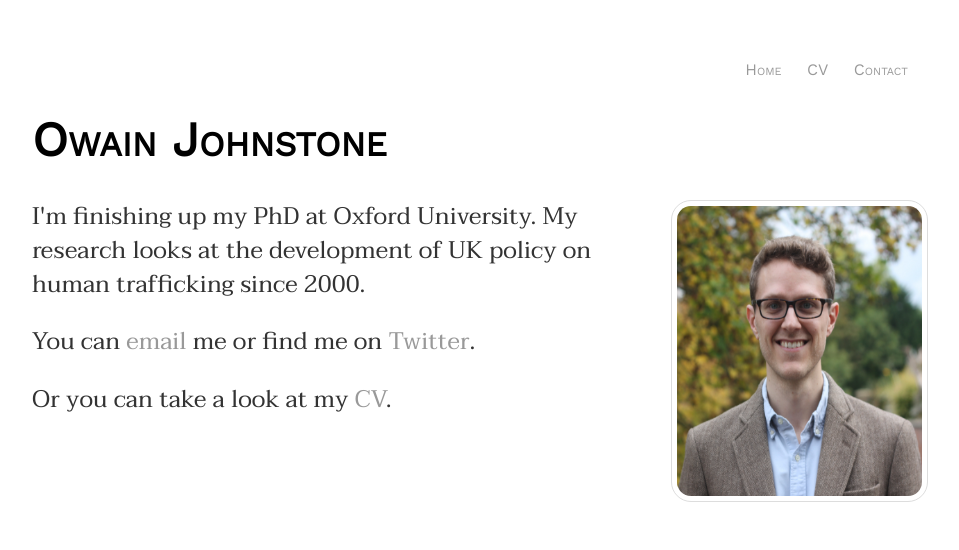
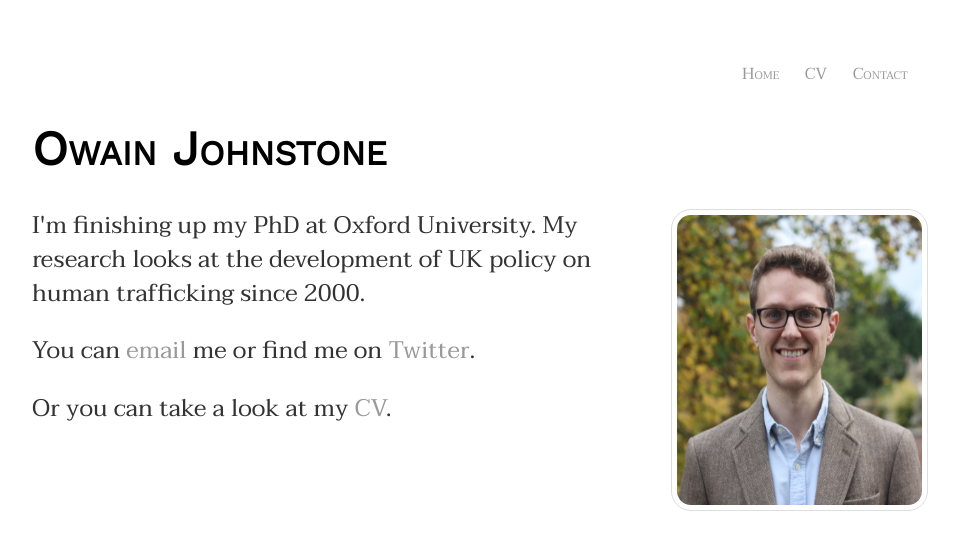
Before and after one commit to owainjohnstone/owainjohnstone.github.io, a Jekyll site: the page built from index.html, in a window 1280 px wide. Shown: the top 550 px of the page, without its empty margins (160-1119 px from the left). Built offline with Jekyll 4.4.1, drawn with Linux system fonts in a browser that asks for light colours.

Commit message:
Update main.css
Added styling for ul li

```diff
--- a/css/main.css
+++ b/css/main.css
@@ -43,6 +43,10 @@
     font-size: .8em;
 }
 
+ul li {
+    font-family: 'Taviraj', 'Serif';
+}
+
 ul.posts {
     margin: 20px auto 40px;
     font-size: 1.5em;
```
